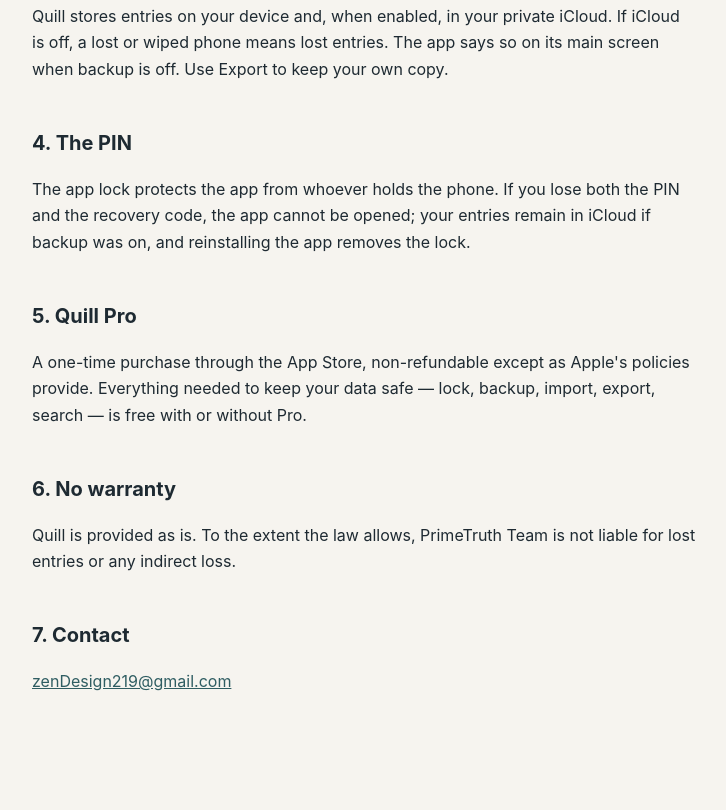
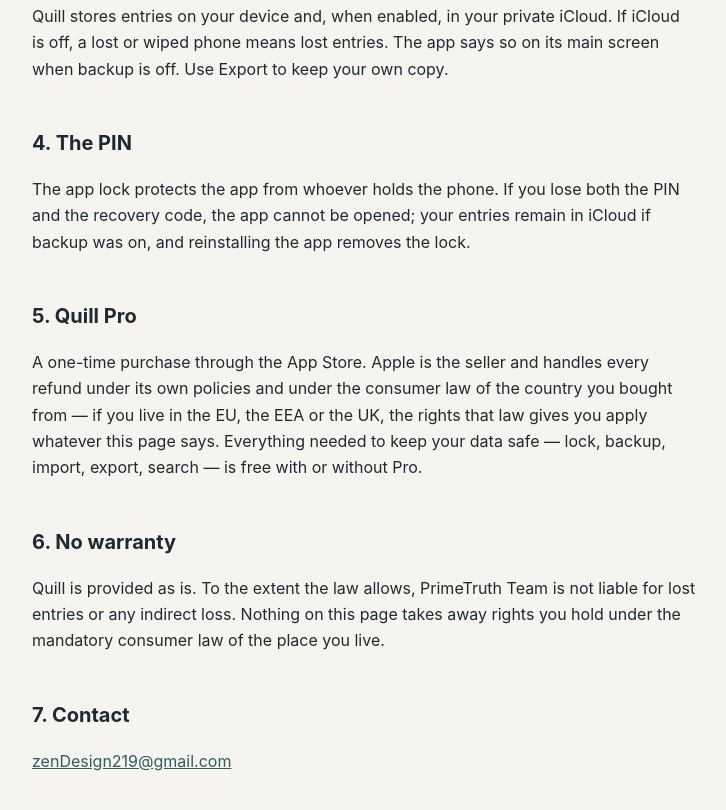
Before and after one commit to primetruthteam/primetruthteam.github.io, a plain HTML site: page quill/terms/index.html in a window 1280 px wide. Shown: the part 746-1556 px from the top of the page, without its empty margins (276-1002 px from the left). Before the commit the page ends 1521 px from the top, so only its background shows below. Drawn offline with Linux system fonts and the light colour scheme.

Commit message:
Add files via upload

```diff
--- a/quill/terms/index.html
+++ b/quill/terms/index.html
@@ -9,7 +9,7 @@
 <h2>2. Your content</h2><p>Everything you write is yours. Quill claims no rights to it, never transmits it to us, and lets you export it in full at any time, free.</p>
 <h2>3. Backups are your responsibility</h2><p>Quill stores entries on your device and, when enabled, in your private iCloud. If iCloud is off, a lost or wiped phone means lost entries. The app says so on its main screen when backup is off. Use Export to keep your own copy.</p>
 <h2>4. The PIN</h2><p>The app lock protects the app from whoever holds the phone. If you lose both the PIN and the recovery code, the app cannot be opened; your entries remain in iCloud if backup was on, and reinstalling the app removes the lock.</p>
-<h2>5. Quill Pro</h2><p>A one-time purchase through the App Store, non-refundable except as Apple's policies provide. Everything needed to keep your data safe — lock, backup, import, export, search — is free with or without Pro.</p>
-<h2>6. No warranty</h2><p>Quill is provided as is. To the extent the law allows, PrimeTruth Team is not liable for lost entries or any indirect loss.</p>
+<h2>5. Quill Pro</h2><p>A one-time purchase through the App Store. Apple is the seller and handles every refund under its own policies and under the consumer law of the country you bought from — if you live in the EU, the EEA or the UK, the rights that law gives you apply whatever this page says. Everything needed to keep your data safe — lock, backup, import, export, search — is free with or without Pro.</p>
+<h2>6. No warranty</h2><p>Quill is provided as is. To the extent the law allows, PrimeTruth Team is not liable for lost entries or any indirect loss. Nothing on this page takes away rights you hold under the mandatory consumer law of the place you live.</p>
 <h2>7. Contact</h2><p><a href="mailto:zenDesign219@gmail.com">zenDesign219@gmail.com</a></p>
 </div></body></html>
```
